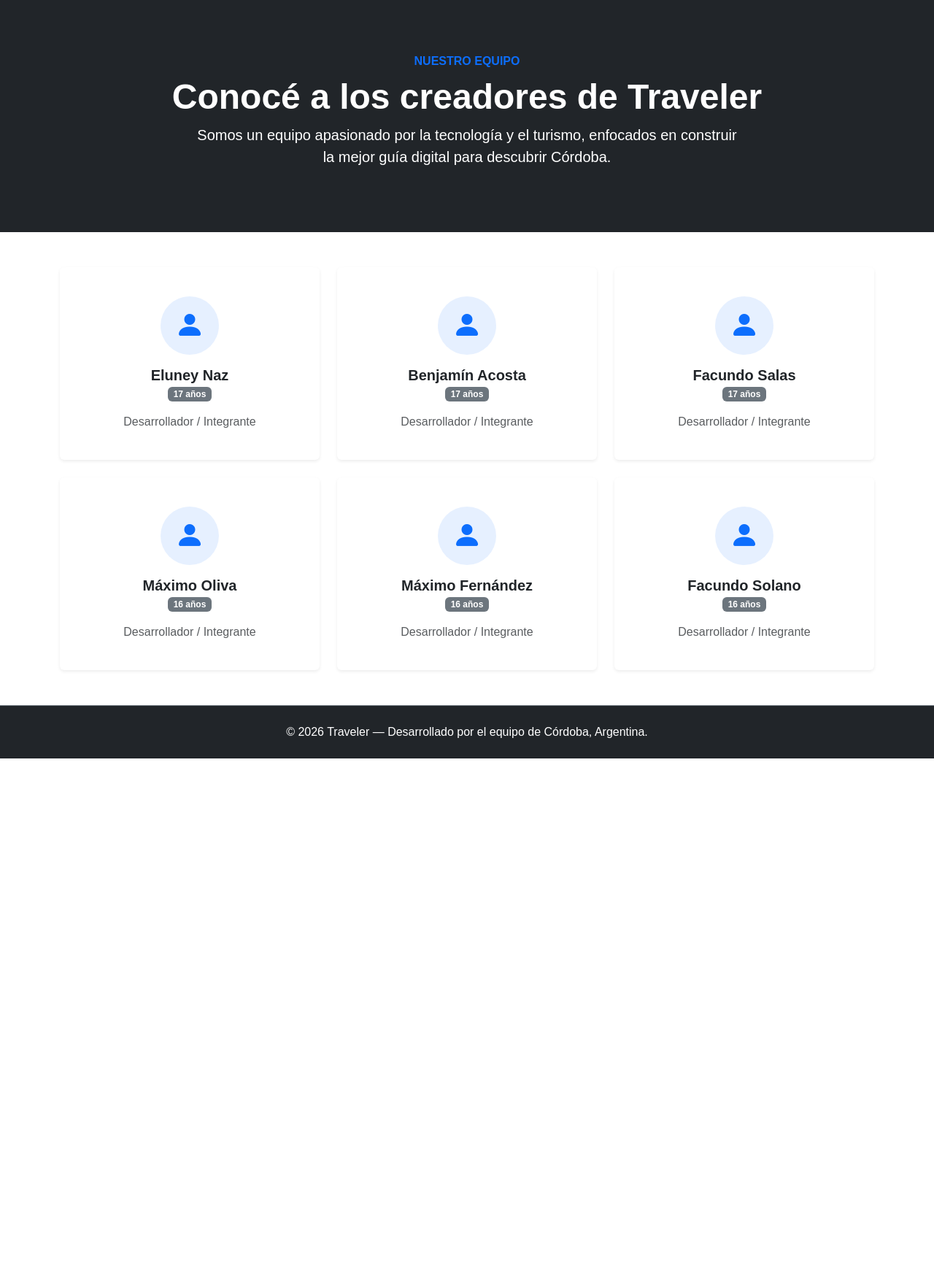
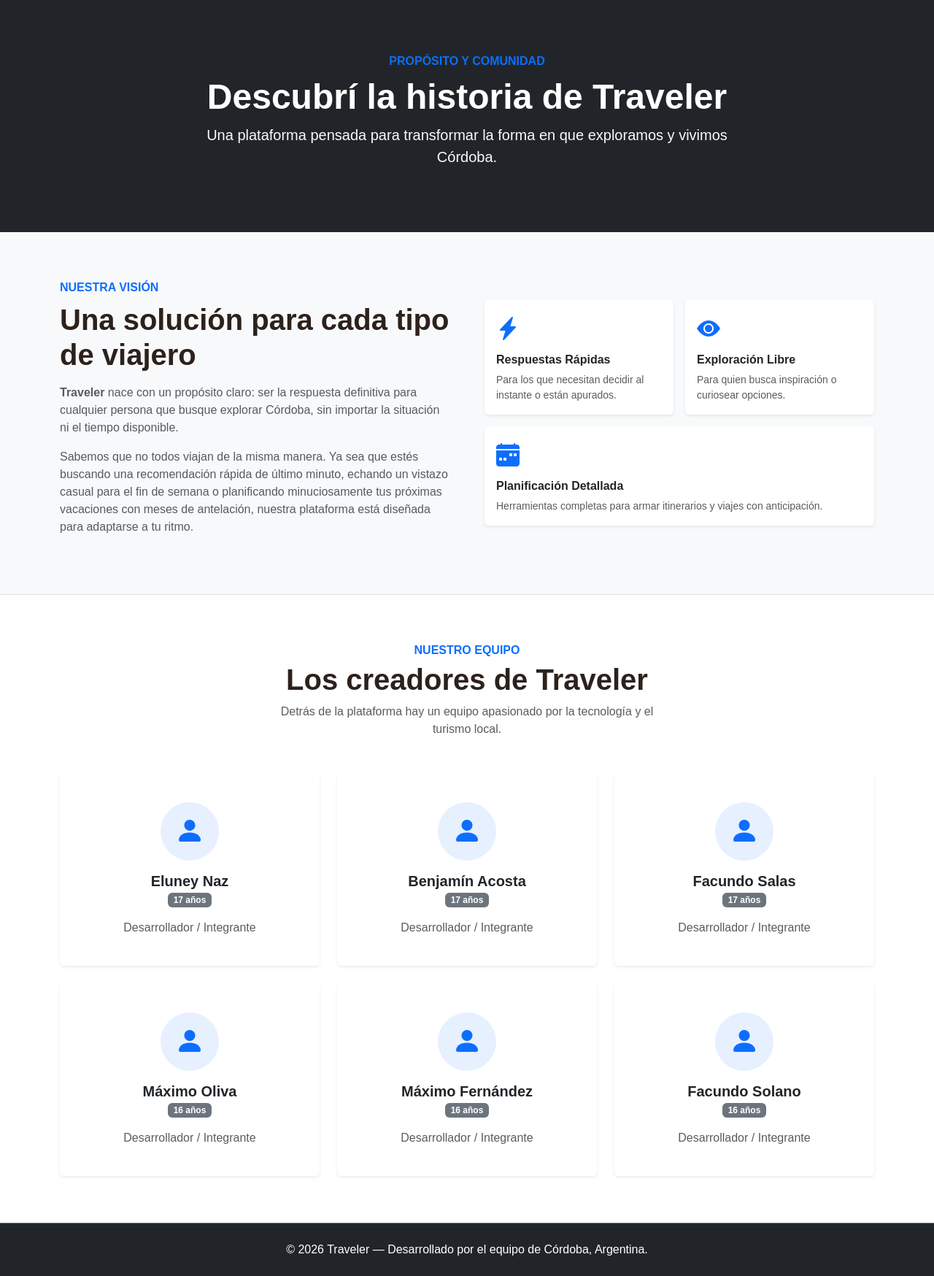
Before and after one commit to Elmago-salame-salamin/Chips-Traveler, a Flask app: page /sobre-nosotros in a window 1280 px wide. Shown: the part 56-1804 px from the top of the page at 73% size. Before the commit the page ends 1095 px from the top, so only its background shows below. Run offline with Flask 3, Linux system fonts and the light colour scheme.

Commit message:
Sobre nosotros completo

```diff
--- a/Chips-Traveler/template/Sobre_nosotros.html
+++ b/Chips-Traveler/template/Sobre_nosotros.html
@@ -40,20 +40,71 @@
         </div>
     </nav>
 
-    <!-- ENCABEZADO -->
+    <!-- ENCABEZADO PRINCIPAL -->
     <section class="places-header py-5 text-center bg-dark text-white">
         <div class="container py-4">
-            <span class="section-tag text-uppercase text-primary fw-bold">NUESTRO EQUIPO</span>
-            <h1 class="mt-2 display-5 fw-bold">Conocé a los creadores de Traveler</h1>
-            <p class="lead col-lg-8 mx-auto">
-                Somos un equipo apasionado por la tecnología y el turismo, enfocados en construir la mejor guía digital para descubrir Córdoba.
+            <span class="section-tag text-uppercase text-primary fw-bold">PROPÓSITO Y COMUNIDAD</span>
+            <h1 class="mt-2 display-5 fw-bold">Descubrí la historia de Traveler</h1>
+            <p class="lead col-lg-8 mx-auto text-light">
+                Una plataforma pensada para transformar la forma en que exploramos y vivimos Córdoba.
             </p>
+        </div>
+    </section>
+
+    <!-- SECCIÓN: LA IDEA Y NUESTRO MOTIVO DE EXISTIR -->
+    <section class="py-5 bg-light border-bottom">
+        <div class="container py-3">
+            <div class="row align-items-center g-5">
+                <div class="col-lg-6">
+                    <span class="text-uppercase text-primary fw-bold">Nuestra Visión</span>
+                    <h2 class="fw-bold mt-2 mb-3 display-6">Una solución para cada tipo de viajero</h2>
+                    <p class="text-muted">
+                        <strong>Traveler</strong> nace con un propósito claro: ser la respuesta definitiva para cualquier persona que busque explorar Córdoba, sin importar la situación ni el tiempo disponible.
+                    </p>
+                    <p class="text-muted">
+                        Sabemos que no todos viajan de la misma manera. Ya sea que estés buscando una recomendación rápida de último minuto, echando un vistazo casual para el fin de semana o planificando minuciosamente tus próximas vacaciones con meses de antelación, nuestra plataforma está diseñada para adaptarse a tu ritmo.
+                    </p>
+                </div>
+                <div class="col-lg-6">
+                    <div class="row g-3">
+                        <div class="col-6">
+                            <div class="card border-0 shadow-sm p-3 h-100 bg-white">
+                                <div class="text-primary mb-2"><i class="bi bi-lightning-charge-fill fs-2"></i></div>
+                                <h4 class="h6 fw-bold">Respuestas Rápidas</h4>
+                                <p class="small text-muted mb-0">Para los que necesitan decidir al instante o están apurados.</p>
+                            </div>
+                        </div>
+                        <div class="col-6">
+                            <div class="card border-0 shadow-sm p-3 h-100 bg-white">
+                                <div class="text-primary mb-2"><i class="bi bi-eye-fill fs-2"></i></div>
+                                <h4 class="h6 fw-bold">Exploración Libre</h4>
+                                <p class="small text-muted mb-0">Para quien busca inspiración o curiosear opciones.</p>
+                            </div>
+                        </div>
+                        <div class="col-12 mt-3">
+                            <div class="card border-0 shadow-sm p-3 h-100 bg-white">
+                                <div class="text-primary mb-2"><i class="bi bi-calendar-week-fill fs-2"></i></div>
+                                <h4 class="h6 fw-bold">Planificación Detallada</h4>
+                                <p class="small text-muted mb-0">Herramientas completas para armar itinerarios y viajes con anticipación.</p>
+                            </div>
+                        </div>
+                    </div>
+                </div>
+            </div>
         </div>
     </section>
 
     <!-- SECCIÓN EQUIPO -->
     <section class="py-5">
-        <div class="container">
+        <div class="container py-3">
+            <div class="text-center mb-5">
+                <span class="text-uppercase text-primary fw-bold">NUESTRO EQUIPO</span>
+                <h2 class="fw-bold mt-1 display-6">Los creadores de Traveler</h2>
+                <p class="text-muted col-lg-6 mx-auto">
+                    Detrás de la plataforma hay un equipo apasionado por la tecnología y el turismo local.
+                </p>
+            </div>
+
             <div class="row g-4 justify-content-center">
                 {% for integrante in integrantes %}
                 <div class="col-md-6 col-lg-4">
```
